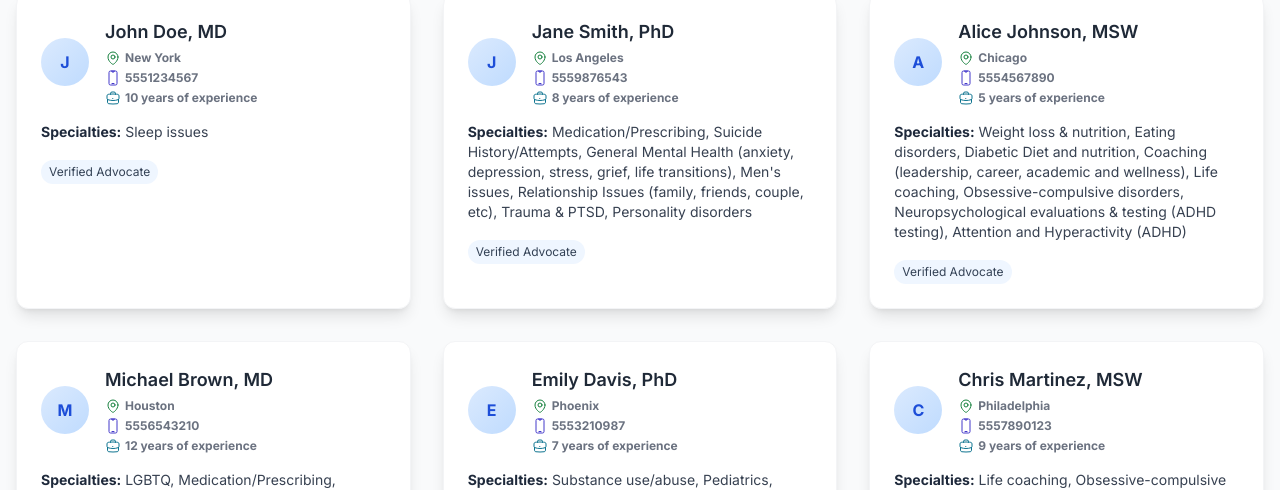
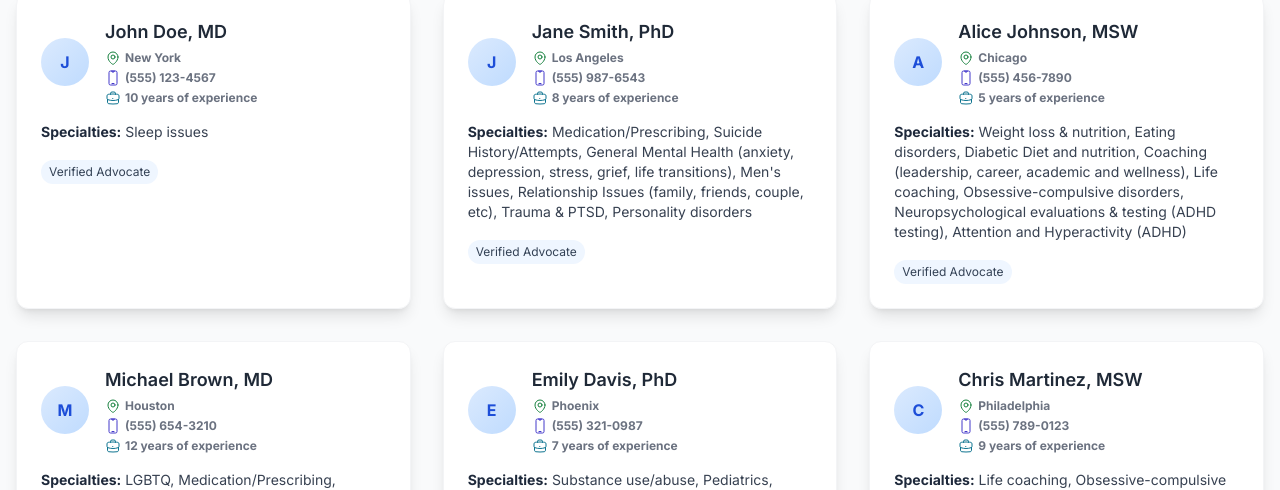
Before and after one commit to RoseReyes/solace-candidate-assignment, a Next.js app in the folder solace-candidate-assignment-main/: page / in a window 1280 px wide. Shown: the part 179-669 px from the top of the page. Built offline with nearby package versions, Linux system fonts and the light colour scheme; a web font is replaced by a local one.

Commit message:
coding exercise

```diff
--- a/solace-candidate-assignment-main/src/app/page.tsx
+++ b/solace-candidate-assignment-main/src/app/page.tsx
@@ -64,6 +64,29 @@ export default function Home() {
     setSearchTerm('');
   };
 
+  const formatPhoneNumber = (phoneNumber: string) => {
+    let newString = '(';
+
+    for (let x = 0; x <= phoneNumber.length - 1; x++) {
+      newString += phoneNumber[x];
+
+      if (x === 2) {
+        newString = newString + ') ';
+      }
+
+      if (x === 5) {
+        newString = newString + '-';
+      }
+    }
+
+    return newString;
+  };
+
+  // rendering the cards - i will make the specialties clickable
+  // state variable to capture the or specialties
+  // basically passed in those words to my filtering of advocates
+  // that will trigger my filtering
+
   return (
     <main className='min-h-screen bg-gray-50 px-4 py-10 container mx-auto max-w-7xl'>
       <header className='flex flex-col sm:flex-row items-start sm:items-center justify-between bg-white/80 backdrop-blur-md border border-gray-200 p-6 rounded-xl shadow-md mb-10'>
@@ -108,7 +131,7 @@ export default function Home() {
                   </span>
                   <span className='flex items-center gap-1 font-bold'>
                     <DevicePhoneMobileIcon className='h-4 w-4 text-indigo-700' />
-                    {advocate.phoneNumber}
+                    {formatPhoneNumber(advocate.phoneNumber.toString())}
                   </span>
                   <span className='flex items-center gap-1 font-bold'>
                     <BriefcaseIcon className='h-4 w-4 text-cyan-700' />
```
